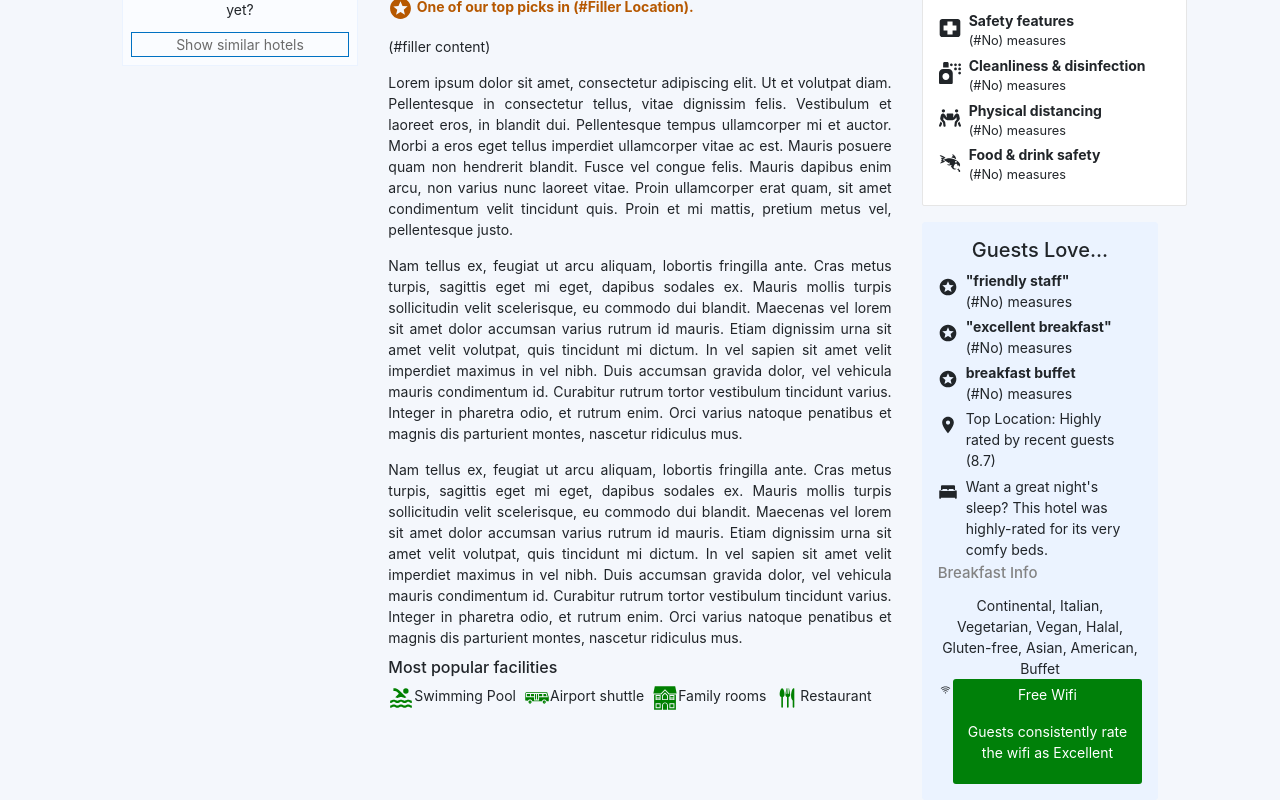
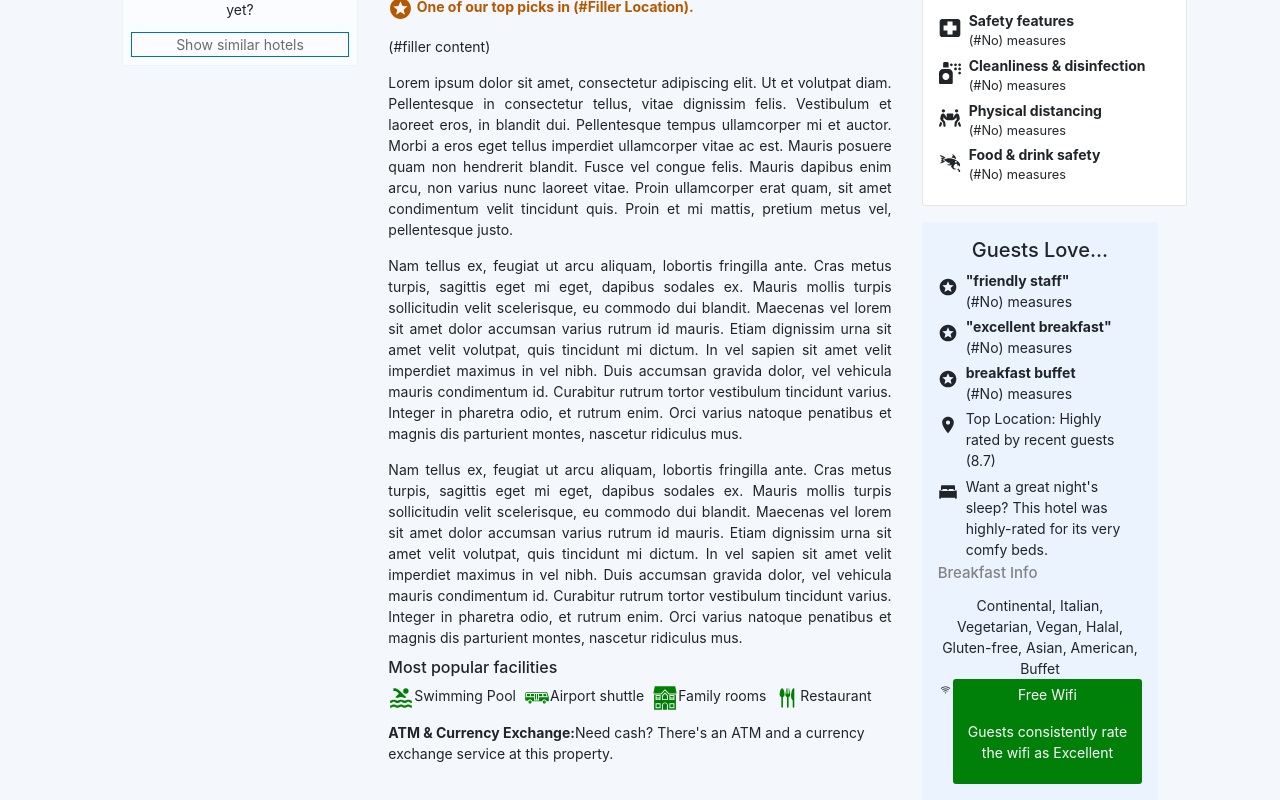
Before and after one commit to tskk97/Booking.com-Clone, a React (Create React App) app in the folder src/client/: page /stays/property/1 in a window 1280 px wide. Shown: the part 1147-1947 px from the top of the page. Built offline with nearby package versions, Linux system fonts and the light colour scheme.

Commit message:
Adding ATM section

```diff
--- a/src/client/src/routes/Navbar/Entity.jsx
+++ b/src/client/src/routes/Navbar/Entity.jsx
@@ -466,13 +466,12 @@ class Entity extends Component {
                                                         <IoIosRestaurant style={{color:"green",fontSize:"26px"}}/>
                                                         <p style={{fontWeight:"normal",fontSize:"14px"}}>Restaurant</p>
                                                     </div>
-
-
-                                                </div>
-                                                <div className={`${style.facilityDiv}`}>
-
                                                 </div>
                                             </div>
+                                            <p style={{fontSize:"14px",fontWeight:"normal",textAlign:"left"}}>
+                                                <strong>ATM & Currency Exchange:</strong>
+                                                Need cash? There's an ATM and a currency exchange service at this property.
+                                            </p>
                                         </div>
                                         <div className={`col-4 ${style.rightSubDiv}`}>
                                             <div className={`${style.healthAndSafetyDiv}`}>
```
